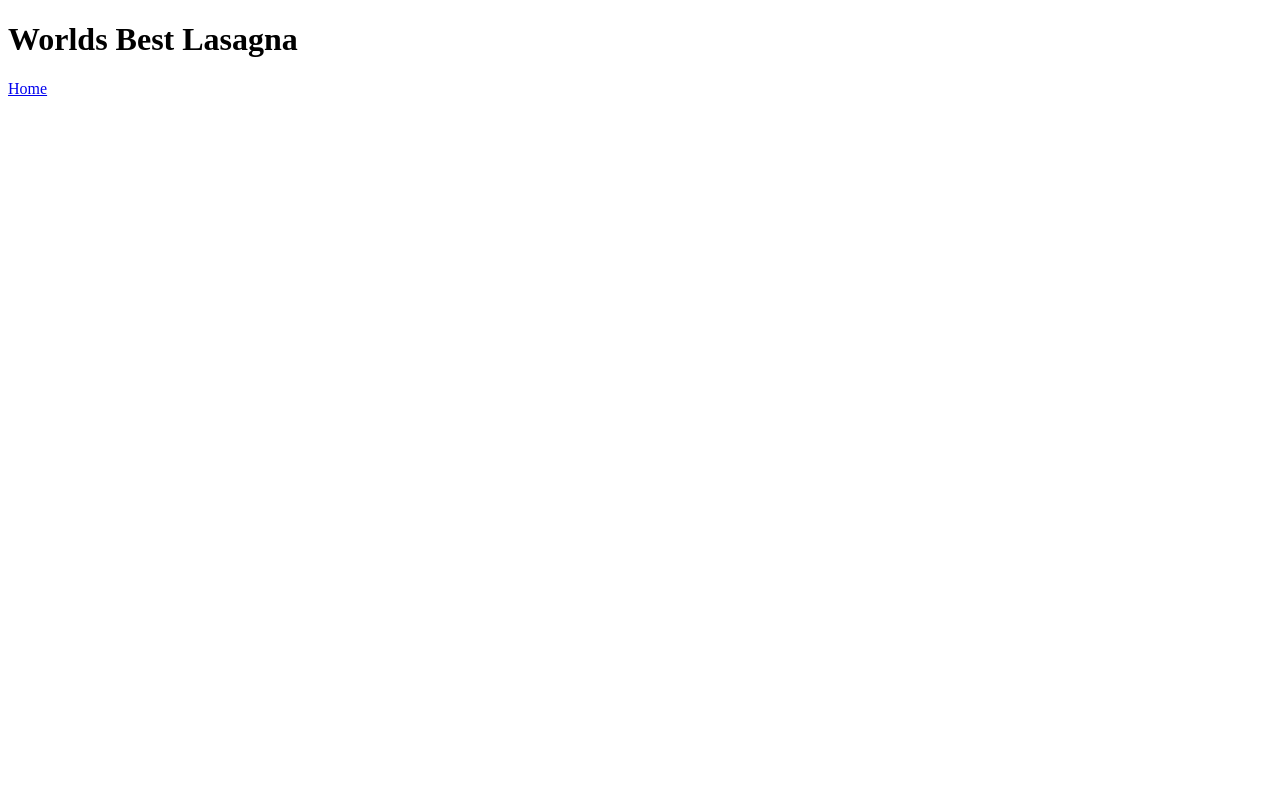
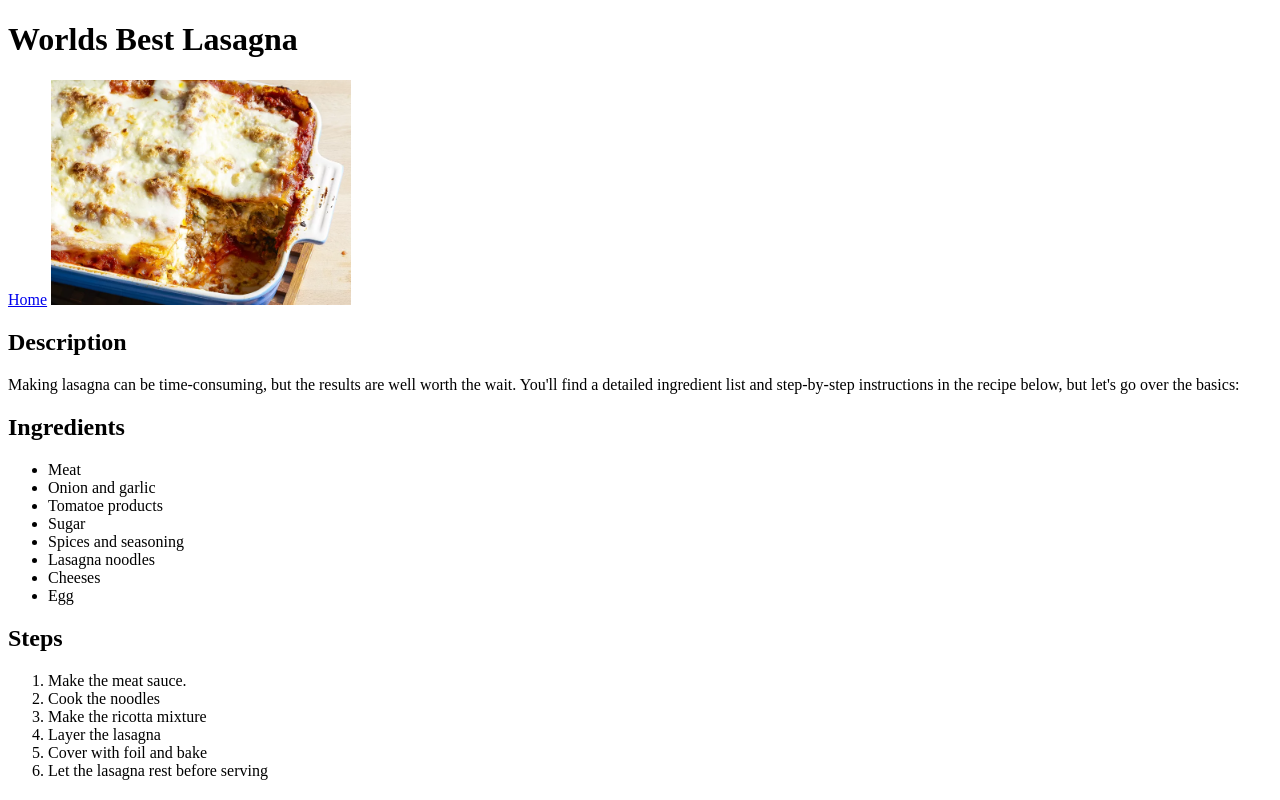
Before and after one commit to Robotkio/odin-recipes, a plain HTML site: page recipes/lasagna.html in a window 1280 px wide. Drawn offline with Linux system fonts and the light colour scheme.

Commit message:
Add content to lasagna page

```diff
--- a/recipes/lasagna.html
+++ b/recipes/lasagna.html
@@ -8,5 +8,28 @@
 <body>
     <h1>Worlds Best Lasagna</h1>
     <a href="../index.html">Home</a>
+    <img src="../img/lasagna.webp" alt="Lasagna in a ceramic pan with a peice cut out of it." width="300px">
+    <h2>Description</h2>
+    <p>Making lasagna can be time-consuming, but the results are well worth the wait. You'll find a detailed ingredient list and step-by-step instructions in the recipe below, but let's go over the basics:</p>
+    <h2>Ingredients</h2>
+    <ul>
+        <li>Meat</li>
+        <li>Onion and garlic</li>
+        <li>Tomatoe products</li>
+        <li>Sugar</li>
+        <li>Spices and seasoning</li>
+        <li>Lasagna noodles</li>
+        <li>Cheeses</li>
+        <li>Egg</li>
+    </ul>
+    <h2>Steps</h2>
+    <ol>
+        <li>Make the meat sauce.</li>
+        <li>Cook the noodles</li>
+        <li>Make the ricotta mixture</li>
+        <li>Layer the lasagna</li>
+        <li>Cover with foil and bake</li>
+        <li>Let the lasagna rest before serving</li>
+    </ol>
 </body>
 </html>
```
Also changed, not shown: img/lasagna.webp (added).
